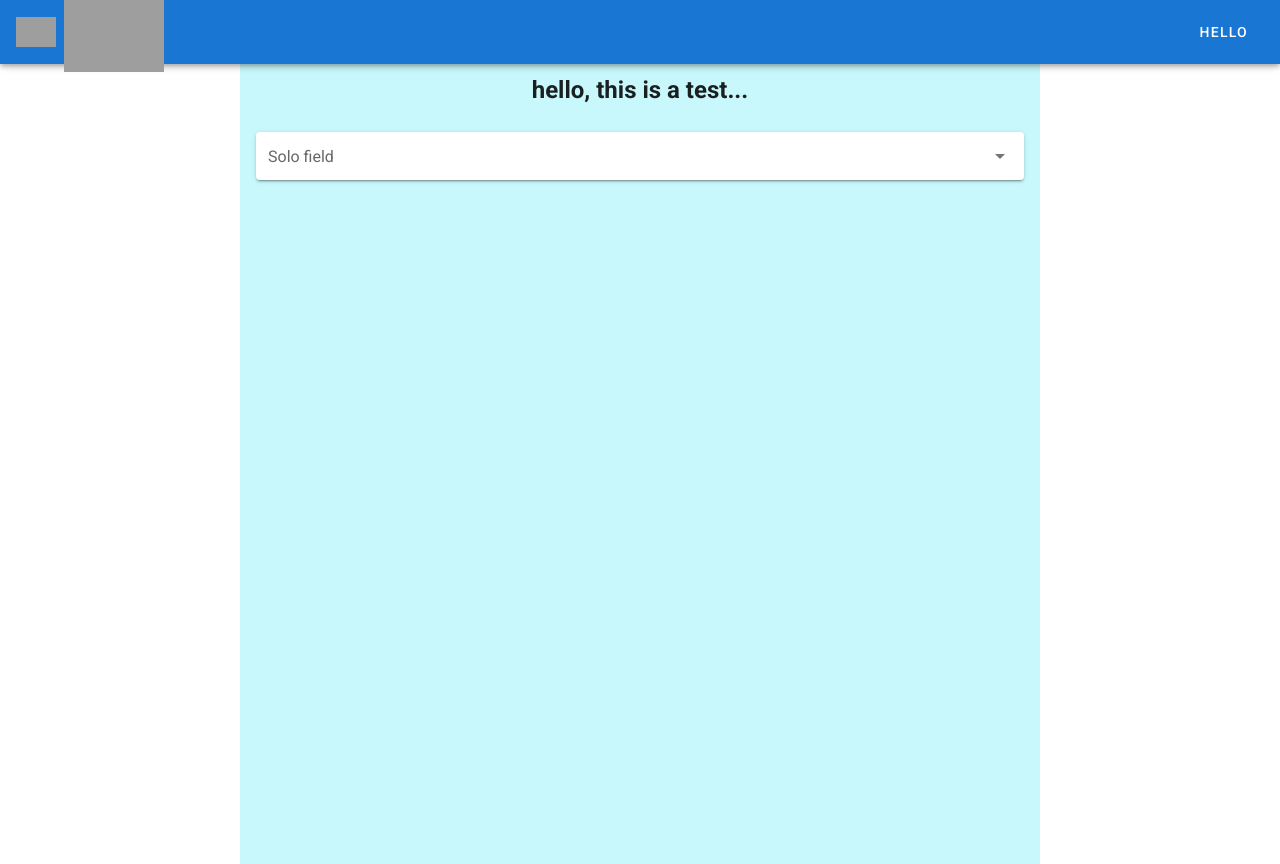
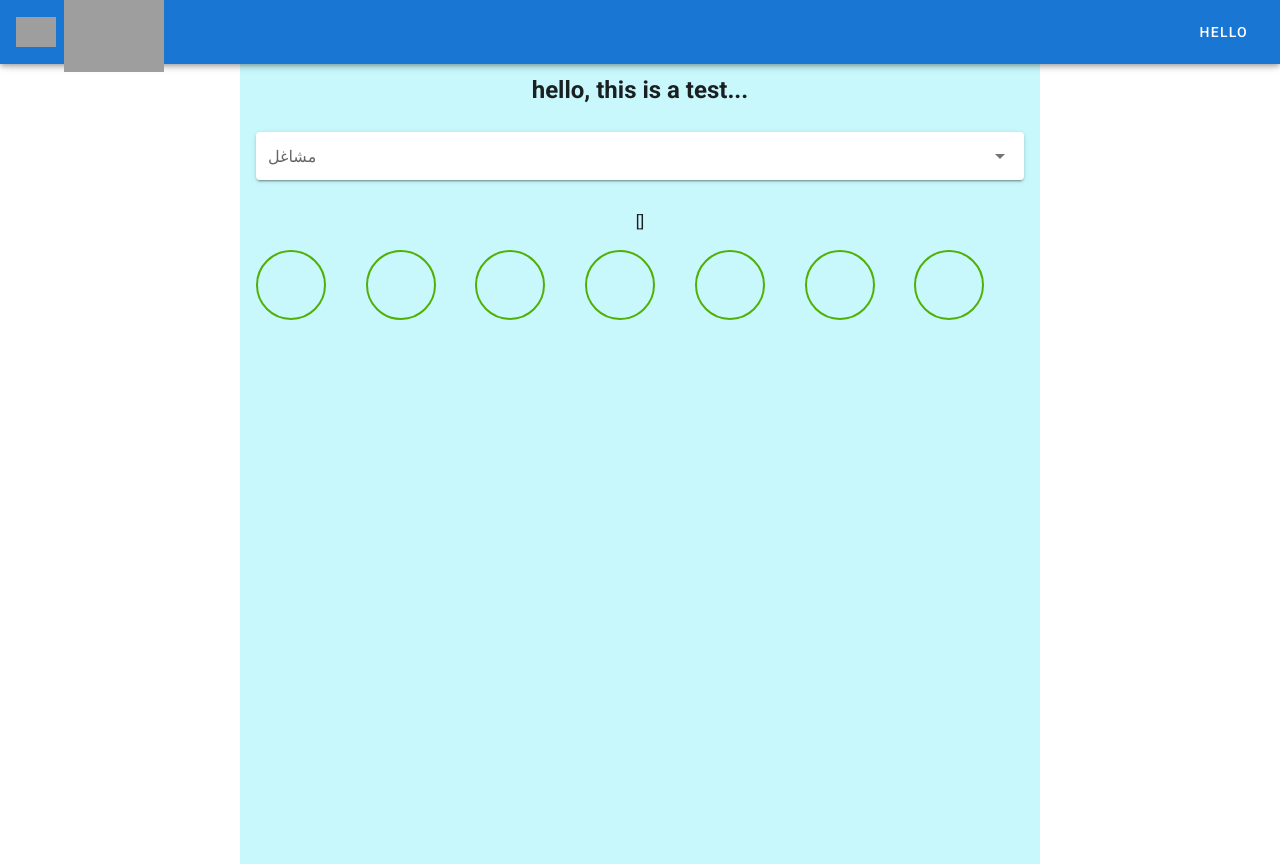
Before and after one commit to FreemanZok/hirecamp_test, a Vue app: page / in a window 1280 px wide. Built offline with nearby package versions, Linux system fonts and the light colour scheme; no server answers; grey boxes are pictures that could not be loaded.

Commit message:
good job babe

```diff
--- a/package.json
+++ b/package.json
@@ -10,6 +10,7 @@
   "dependencies": {
     "core-js": "^3.6.5",
     "vue": "^2.6.11",
+    "vue-axios": "^3.4.1",
     "vuetify": "^2.6.0"
   },
   "devDependencies": {
--- a/src/components/HelloWorld.vue
+++ b/src/components/HelloWorld.vue
@@ -1,11 +1,37 @@
 <template>
   <div class="">
     <div class="text-center my-container px-4">
-      <h2 class="mb-4 py-2">
-        hello, this is a test...
-      </h2>
+      <h2 class="mb-4 py-2">hello, this is a test...</h2>
       <div>
-        <v-select :items="myItems" label="Solo field" solo></v-select>
+        <v-select
+          :items="myItems"
+          v-model="chosen"
+          item-text="title"
+          item-value="stages"
+          label="مشاغل"
+          solo
+        >
+        </v-select>
+        <div class="mb-4">
+
+          <div>
+            {{ chosen }}
+          </div>
+        </div>
+      </div>
+      <div class="levels-container">
+        <div class="level">
+          <div
+            v-for="(circle, index) in 7"
+            :key="circle"
+            class="circle-wrapper"
+          >
+            <div
+              class="circle"
+              :class="chosen.length > index ? 'active' : ''"
+            ></div>
+          </div>
+        </div>
       </div>
     </div>
   </div>
@@ -16,8 +42,22 @@ export default {
   name: "HelloWorld",
 
   data: () => ({
-    myItems:['Foo', 'Bar', 'Fizz', 'Buzz'],
+    myItems: [],
+    chosen: [],
+    e1: 1,
   }),
+  methods: {
+    getData() {
+      let api = "https://hire.camp/api/job/list";
+      this.axios.get(api).then((response) => {
+        console.log(response.data);
+        this.myItems = response.data;
+      });
+    },
+  },
+  created() {
+    this.getData();
+  },
 };
 </script>
 <style lang="scss" scoped>
@@ -27,4 +67,23 @@ export default {
   background: rgb(200, 248, 252);
   min-height: 100vh;
 }
+.level {
+  display: flex;
+}
+.circle-wrapper {
+  width: calc(100% / 7);
+  display: flex;
+  justify-content: flex-start;
+
+  .circle {
+    border: solid 2px rgb(81, 176, 3);
+    height: 70px;
+    width: 70px;
+    border-radius: 50%;
+
+    &.active {
+      background: green;
+    }
+  }
+}
 </style>
--- a/src/main.js
+++ b/src/main.js
@@ -1,7 +1,9 @@
 import Vue from 'vue'
 import App from './App.vue'
 import vuetify from './plugins/vuetify'
-
+import axios from 'axios'
+import VueAxios from 'vue-axios'
+Vue.use(VueAxios, axios)
 Vue.config.productionTip = false
 
 new Vue({
```
Also changed, not shown: 1 other file (tests, documents, lock files or other folders).
